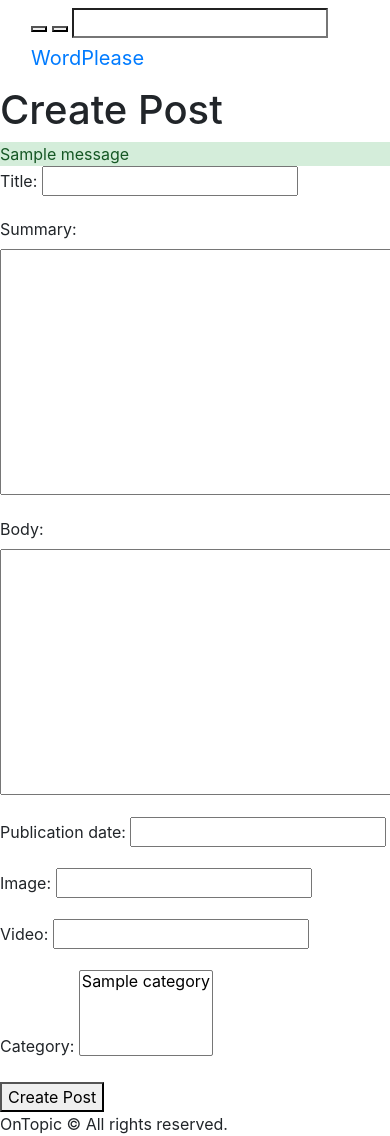
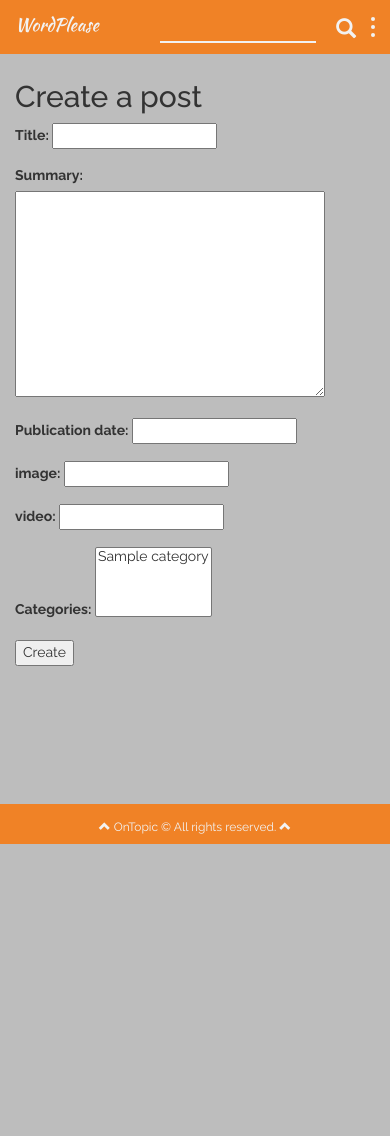
Before and after one commit to luislard/wordplease, a Django app: page /new-post/ in a window 390 px wide; the page is wider, and only the part inside the window is pictured. After the commit the page ends 844 px from the top of that part, so only its background shows below. Run offline with Django 3.2, Linux system fonts and the light colour scheme; a user stored in the database is signed in; tables that the repository leaves empty hold one stand-in row (values such as "Sample post"); one stand-in notice (Sample message) is shown; some libraries are stand-ins or nearby versions.

Commit message:
adding styles to post form and blog list

```diff
--- a/src/posts/templates/post_form.html
+++ b/src/posts/templates/post_form.html
@@ -1,23 +1,57 @@
 {% extends 'base.html' %}
+{% load staticfiles %}
 
+{% block stylesheets %}
+<link href="{% static 'css/header.css' %}" rel="stylesheet">
+<link href="{% static 'css/signup.css' %}" rel="stylesheet">
+{% endblock %}
 {% block head_title %} Create post {% endblock %}
 {% block content %}
 
-    <h1>Create Post</h1>
+<div class="container">
+        <div class="row">
+            <div class="col-sm-12">
 
-{% if messages %}
-{% for message in messages %}
-    {% autoescape off %}
-    <div class="aler alert-success">{{ message }}</div>
-    {% endautoescape %}
-{% endfor %}
+                <h2 class="content-header">Create a post</h2>
+                <form method="post">
+                    {% csrf_token %}
+                    {{ form.non_field_errors }}
+                    <div class="form-group">
+                        {{ form.title.errors }}
+                        <label for="{{ form.title.id_for_label }}">Title:</label>
+                        {{ form.title }}
+                    </div>
+                    <div class="form-group">
+                        {{ form.summary.errors }}
+                        <label for="{{ form.summary.id_for_label }}">Summary:</label>
+                        {{ form.summary }}
+                    </div>
+                    <div class="form-group">
+                        {{ form.publication_date.errors }}
+                        <label for="{{ form.publication_date.id_for_label }}">Publication date:</label>
+                        {{ form.publication_date }}
+                    </div>
+                    <div class="form-group">
+                        {{ form.image.errors }}
+                        <label for="{{ form.image.id_for_label }}">image:</label>
+                        {{ form.image }}
+                    </div>
+                    <div class="form-group">
+                        {{ form.video.errors }}
+                        <label for="{{ form.video.id_for_label }}">video:</label>
+                        {{ form.video }}
+                    </div>
+                    <div class="form-group">
+                        {{ form.category.errors }}
+                        <label for="{{ form.category.id_for_label }}">Categories:</label>
+                        {{ form.category }}
+                    </div>
 
-{% endif %}
+                    <button type="submit">Create</button>
+                </form>
+            </div>
+        </div>
+    </div>
 
-    <form action="" method="post" novalidate>
-        {% csrf_token %}
-        {{ form.as_p }}
-        <button type="submit">Create Post</button>
-    </form>
 
 {% endblock %}
```
Also changed, not shown: src/users/templates/blogs.html (+7 -2 lines).
